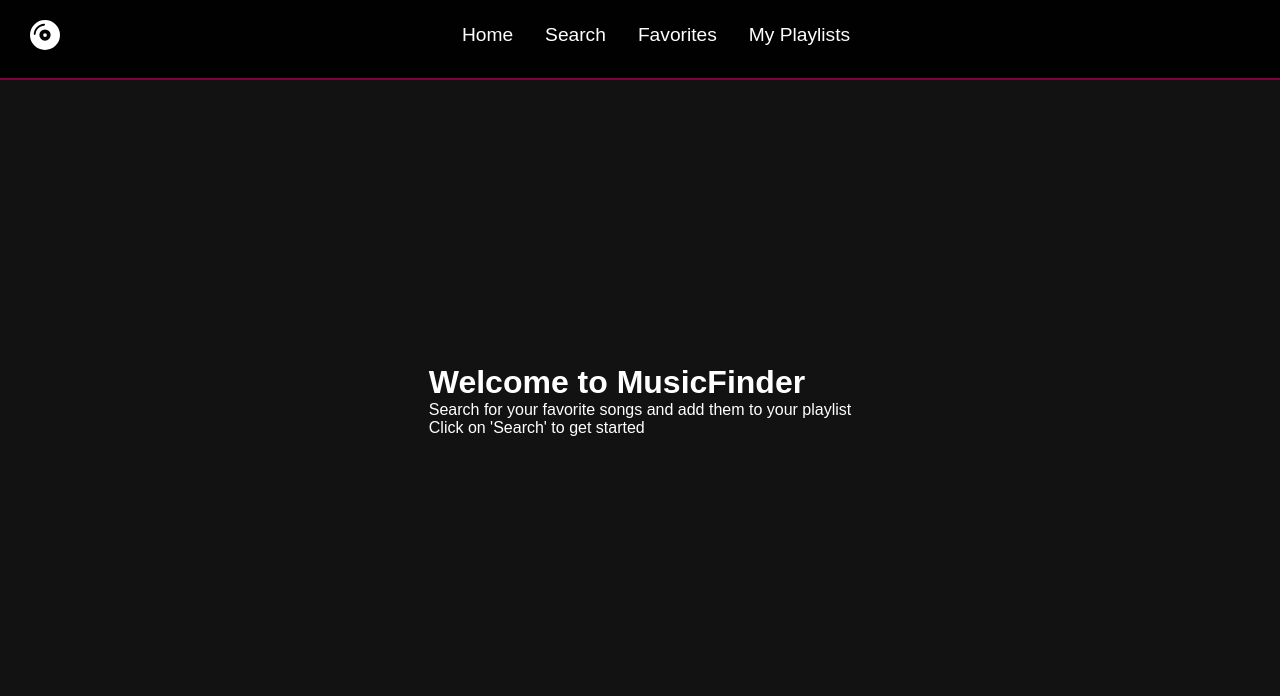
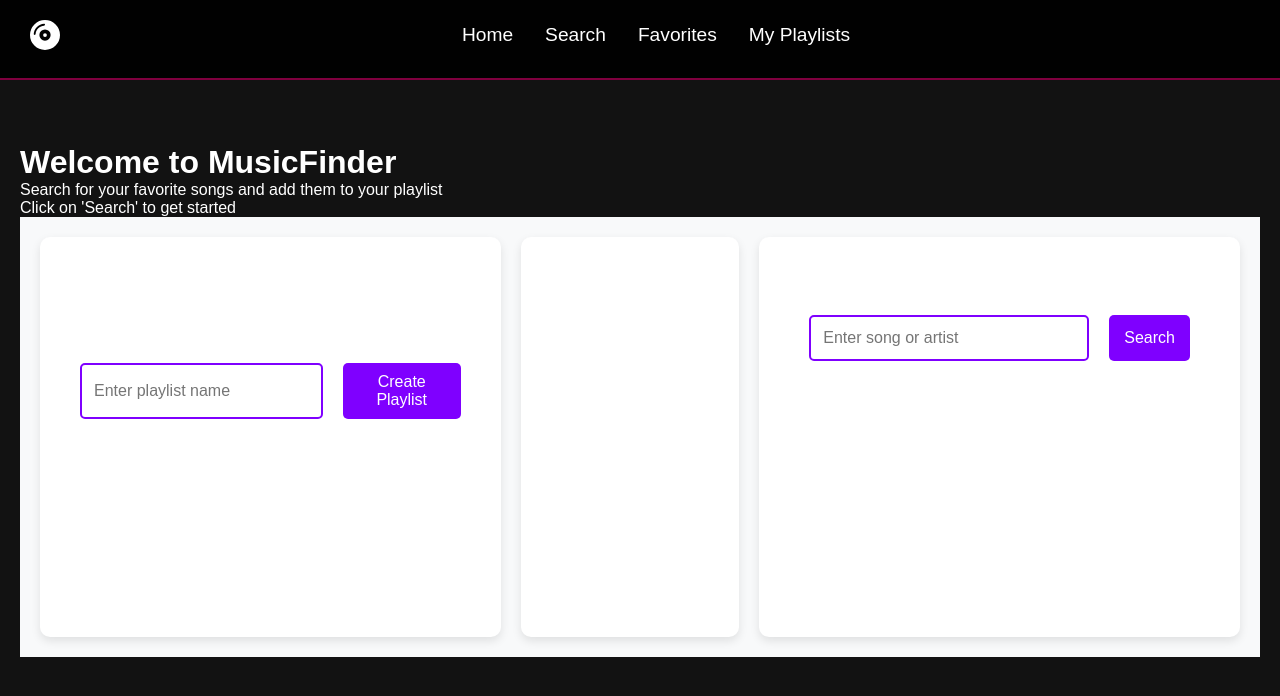
Before and after one commit to 777-XIII/music-finder, a React (Vite) app: page / in a window 1280 px wide. Shown: the top 696 px of the page. Built offline with nearby package versions, Linux system fonts and the light colour scheme.

Commit message:
created homepage content

```diff
--- a/src/pages/Home.jsx
+++ b/src/pages/Home.jsx
@@ -1,9 +1,38 @@
+import Playlists from "./MyPlaylist";
+import Favorites from "./Favorites";
+import Search from "./Search";
+
+
 function Home() {
   return (
-    <div className="container">
-      <h1 className="neon-text">Welcome to MusicFinder</h1>
-      <p>Search for your favorite songs and add them to your playlist</p>
-      <p>Click on 'Search' to get started</p>
+    <div>
+      {/* Oberer Bereich mit Willkommensnachricht */}
+      <div className="container">
+        <h1 className="neon-text">Welcome to MusicFinder</h1>
+        <p>Search for your favorite songs and add them to your playlist</p>
+        <p>Click on 'Search' to get started</p>
+      </div>
+
+      {/* Unterer Bereich mit den drei Containern */}
+      <div className="home-container">
+        {/* Container für Playlists */}
+        <div className="home-box">
+          <h2>My Playlists</h2>
+          <Playlists />
+        </div>
+
+        {/* Container für Favorites */}
+        <div className="home-box">
+          <h2>Favorites</h2>
+          <Favorites />
+        </div>
+
+        {/* Container für Search */}
+        <div className="home-box">
+          <h2>Search</h2>
+          <Search />
+        </div>
+      </div>
     </div>
   );
 }
--- a/src/styles/Global.css
+++ b/src/styles/Global.css
@@ -358,3 +358,26 @@ audio {
   top: 10px;
   right: 10px;
 }
+
+.home-container {
+  display: flex;
+  justify-content: space-around;
+  align-items: flex-start;
+  padding: 20px;
+  gap: 20px;
+  background-color: #f8f9fa;
+}
+
+.home-box {
+  flex: 1;
+  min-height: 400px;
+  padding: 20px;
+  background-color: white;
+  border-radius: 10px;
+  box-shadow: 0px 4px 10px rgba(0, 0, 0, 0.1);
+  text-align: center;
+}
+
+h2 {
+  margin-bottom: 15px;
+}
```
